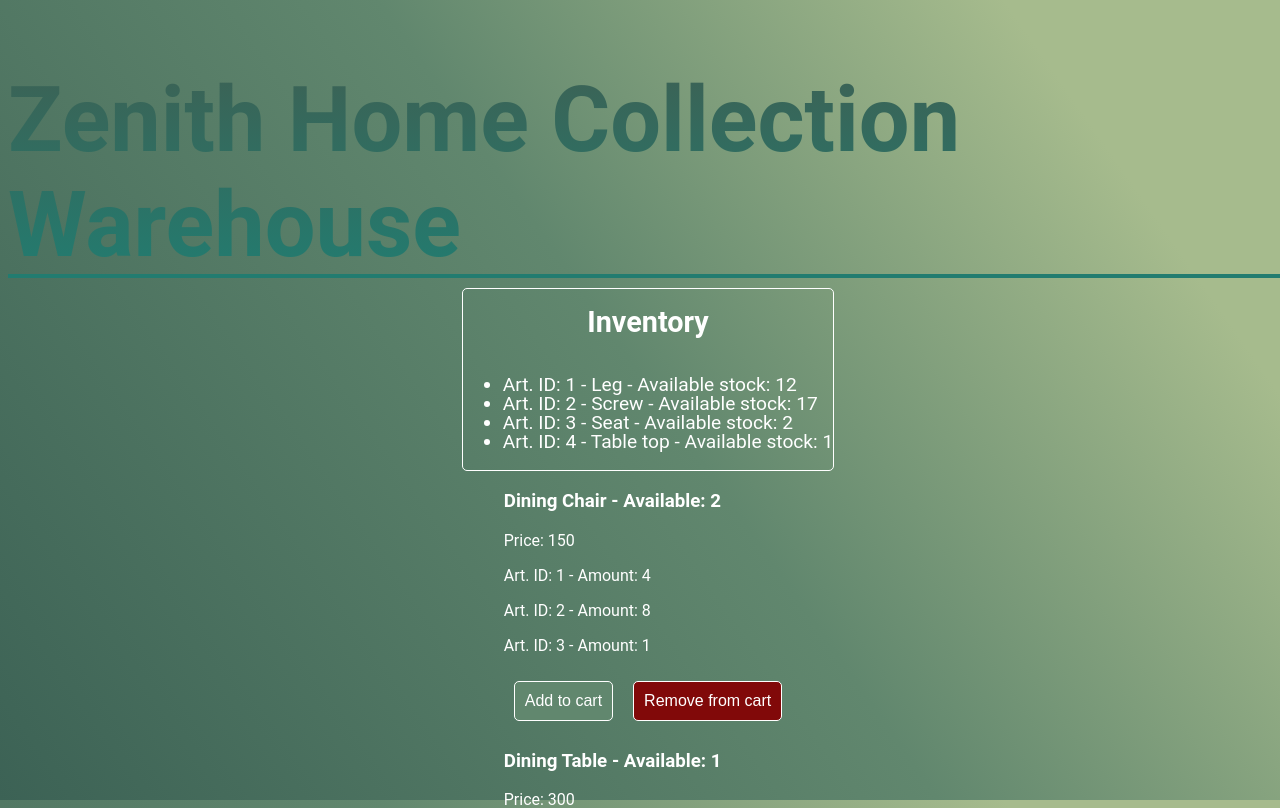
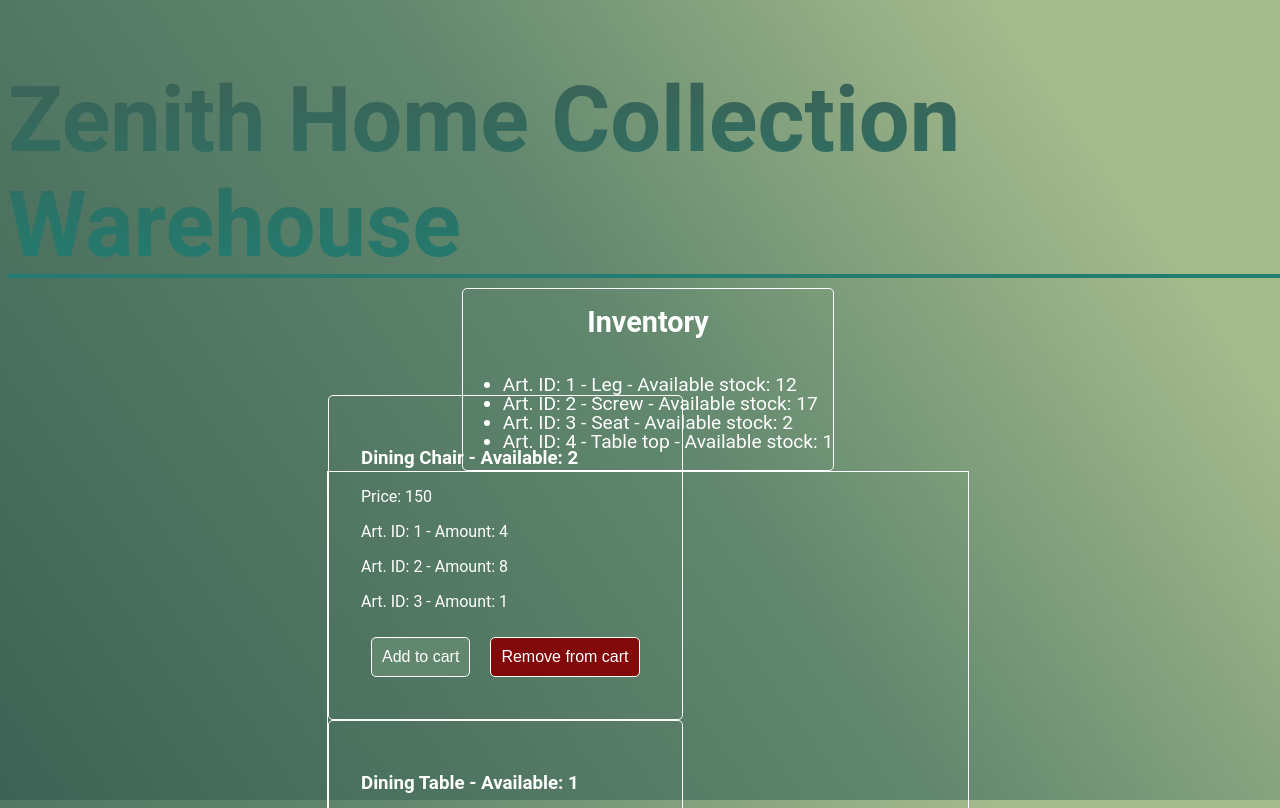
Before and after one commit to danieldraganweb/Next-test3, a Next.js app: page / in a window 1280 px wide. Built offline with nearby package versions, Linux system fonts and the light colour scheme.

Commit message:
div structure cleaed and css remaping of elements

```diff
--- a/components/warehouse.module.css
+++ b/components/warehouse.module.css
@@ -16,6 +16,18 @@
   overflow: hidden;
   margin-bottom: none;
 } */
+.container {
+  display: flex;
+  flex-direction: column;
+  justify-content: space-between;
+  align-items: center;
+  position: relative;
+  height: 62vh;
+  width: 50vw;
+  border: 1px solid white;
+  display: flex; /* flexbox */
+  flex-direction: row;
+}
 .title {
   font-size: 90px;
   font-weight: 600;
@@ -46,19 +58,12 @@
   align-items: center;
   line-height: 19px;
   font-size: 1.2rem;
-  backdrop-filter: blur(0px);
 }
-/* .card {
-  height: 350px;
-  font-size: 10px;
-  display: flex;
-  flex-direction: column;
-  width: 400px;
-  display: flex;
-  flex-direction: column;
-  line-height: 3px;
-  margin-top: 10px;
-} */
+.card {
+  border: 1px solid white;
+  border-radius: 5px;
+  padding: 2rem;
+}
 
 .addbutton {
   background-color: #61876e;
```
